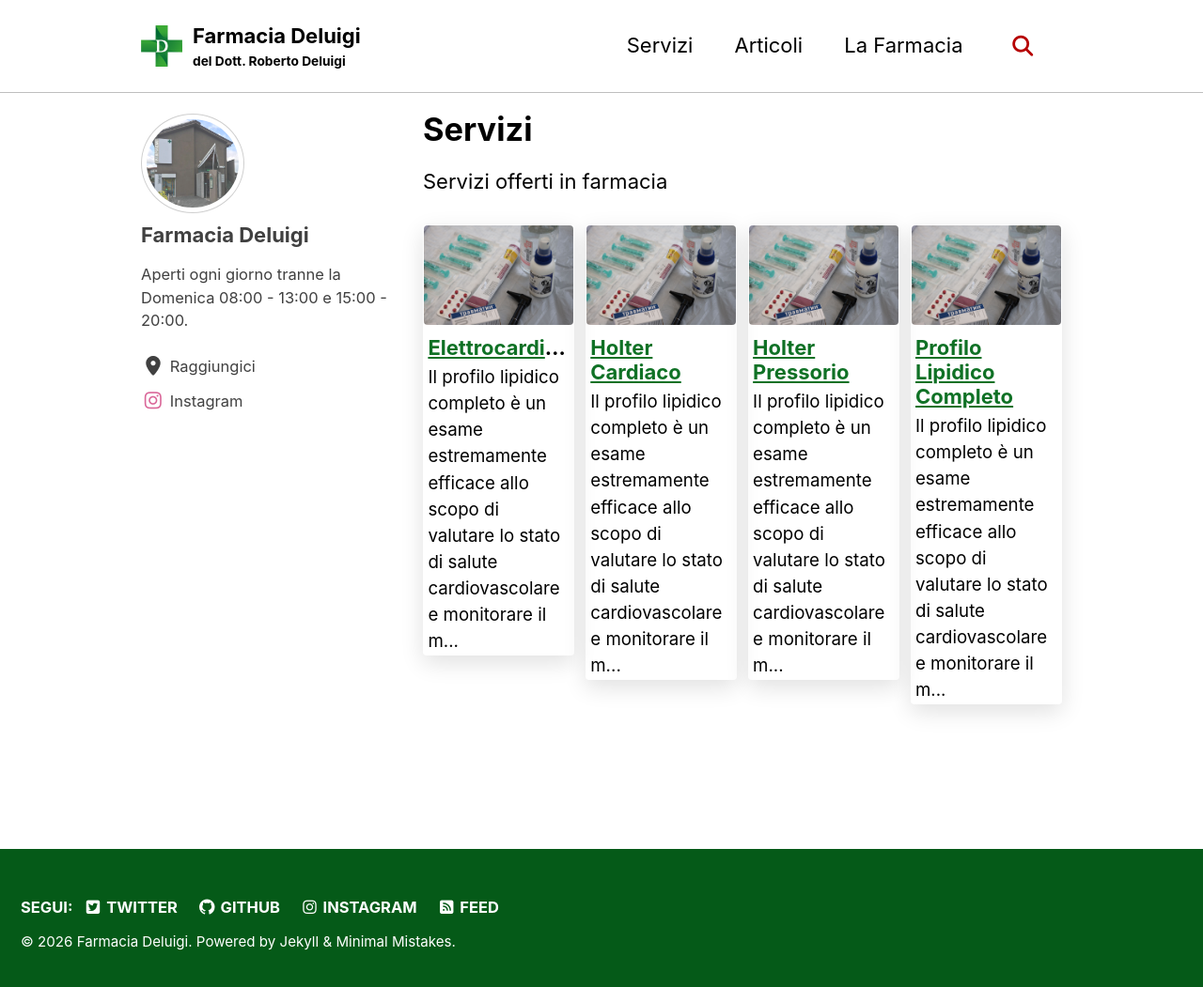
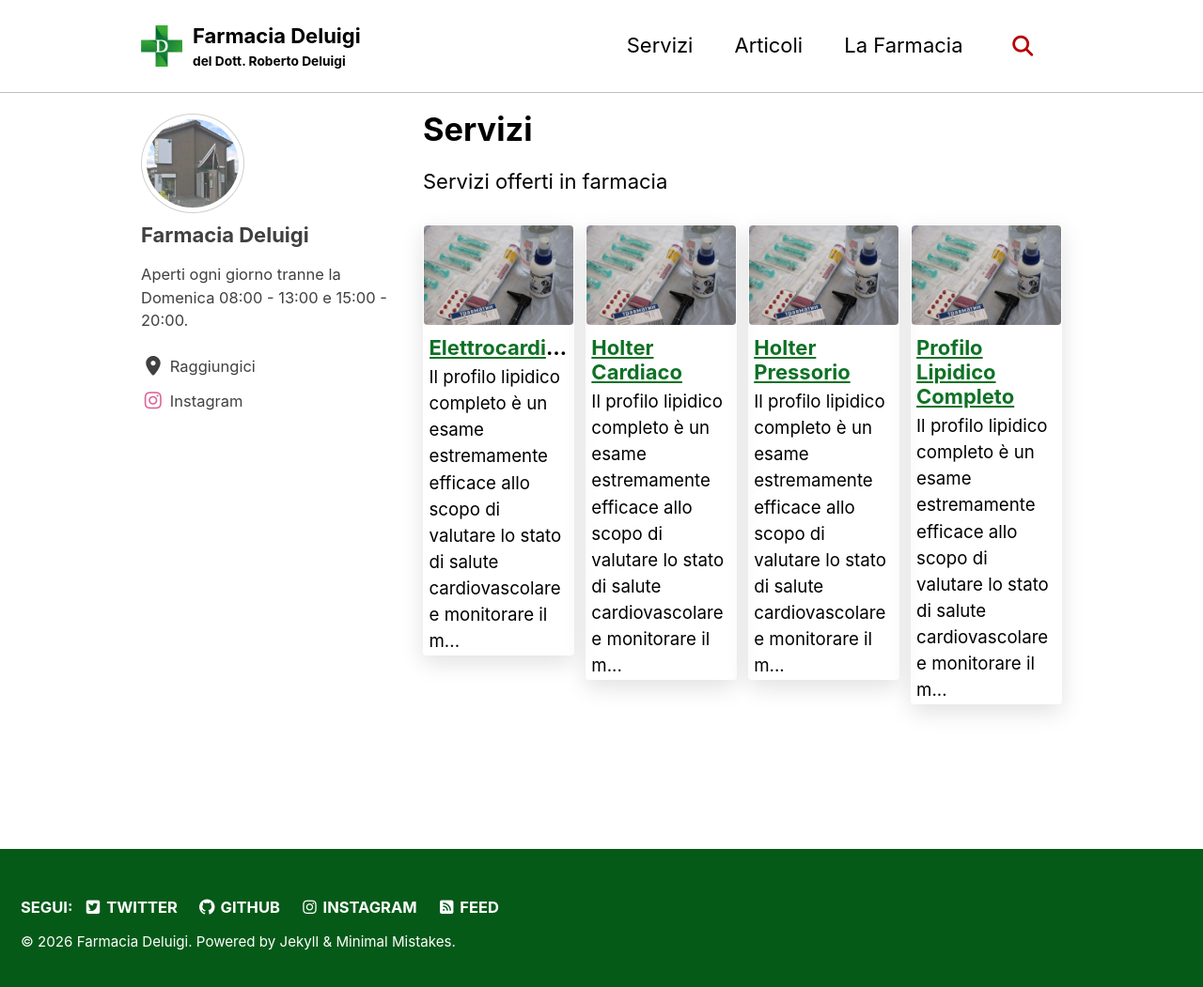
Before and after one commit to farmdeluigi/FarmaciaDeluigi, a Jekyll site: the page built from _pages/servizi.md, in a window 1280 px wide and 1059 px high. Shown: the top 1051 px of the window at 94% size. Built offline with Jekyll 4.4.1, drawn with Linux system fonts in a browser that asks for light colours; cached includes are drawn as plain includes.

Commit message:
tiny bit more border l/r

```diff
--- a/_sass/custom/_servizi.scss
+++ b/_sass/custom/_servizi.scss
@@ -8,7 +8,7 @@
 
 .grid__item .archive__item .archive__item-body {
     margin-top: 0;
-    margin-left: 0.2rem;
-    margin-right: 0.2rem;
+    margin-left: 0.25rem;
+    margin-right: 0.25rem;
     padding: 0;
 }
```
